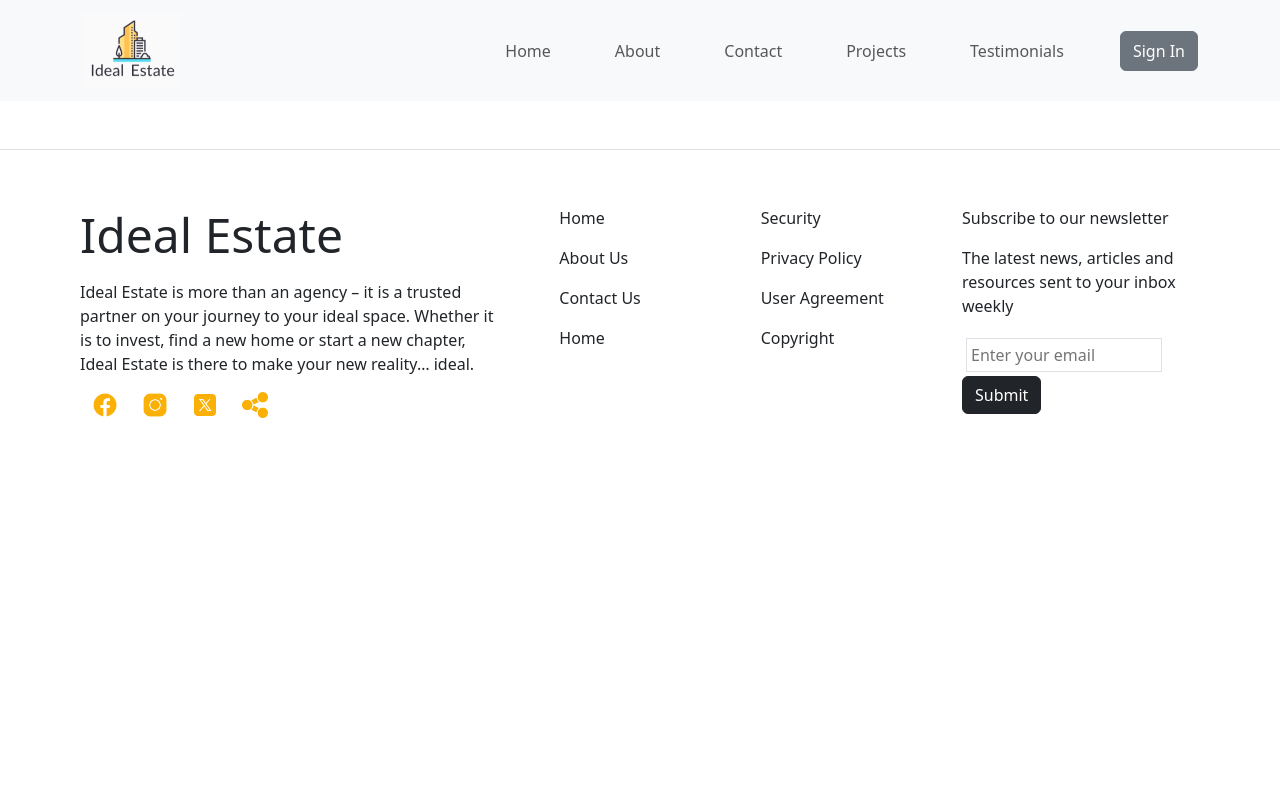
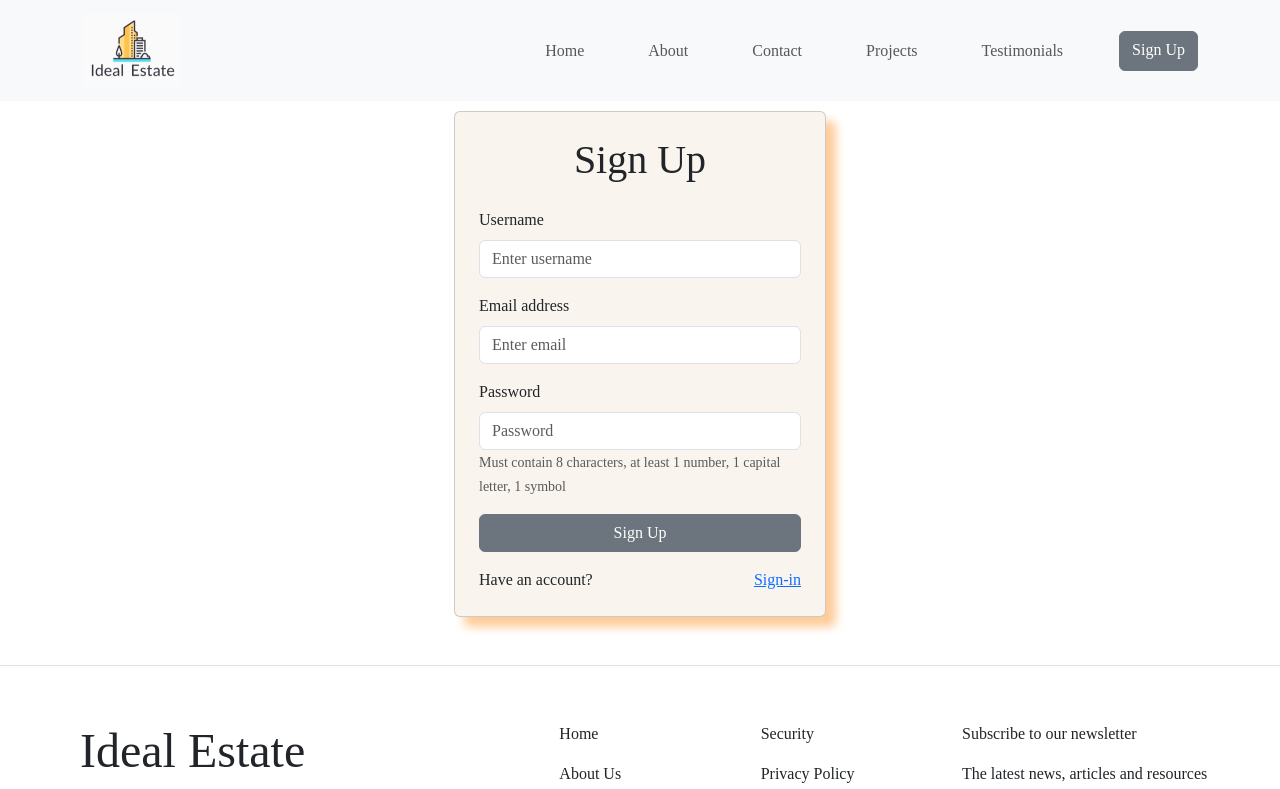
Before and after one commit to IGB-CE/real-estate, a React (Vite) app in the folder frontend/: page /sign-up in a window 1280 px wide. Shown: the top 789 px of the page. Built offline with nearby package versions, Linux system fonts and the light colour scheme.

Commit message:
complete sign up functionality

```diff
--- a/frontend/src/App.jsx
+++ b/frontend/src/App.jsx
@@ -7,6 +7,8 @@ import Footer from './components/Footer'
 import About from './pages/About';
 import Contact from './pages/Contact';
 import { ToastContainer } from 'react-toastify';
+import SignUp from './pages/SignUp';
+import SignIn from './pages/SignIn'
 
 const App = () => {
   return (
@@ -17,6 +19,8 @@ const App = () => {
         <Route path='/' element={<Home />} />
         <Route path='/about' element={<About />} />
         <Route path='/contact' element={<Contact />} />
+        <Route path='/sign-up' element={<SignUp />} />
+        <Route path='/sign-in' element={<SignIn />} />
       </Routes>
       <Footer />
     </div>
--- a/frontend/src/components/Navigationbar.jsx
+++ b/frontend/src/components/Navigationbar.jsx
@@ -18,7 +18,7 @@ const Navigationbar = () => {
           <Nav.Link href="/contact">Contact</Nav.Link>
           <Nav.Link href="/projects">Projects</Nav.Link>
           <Nav.Link href="/testimonials">Testimonials</Nav.Link>
-          <Button variant='secondary'>Sign In</Button>
+          <Button href="/sign-up" variant='secondary'>Sign Up</Button>
         </Nav>
       </Navbar.Collapse>
     </Container>
--- a/frontend/src/index.css
+++ b/frontend/src/index.css
@@ -3,6 +3,17 @@
 /* *{
     border: solid red 1px;
 } */
+
+* {
+    font-family: Josefin;
+}
+
+.card {
+    background-color: #F9F5EE;
+    box-shadow: 10px 10px 10px #ffcc99;
+    padding: 1%;
+    margin-top: 10px;
+}
 
 .project-row {
     overflow-x: auto;
--- /dev/null
+++ b/frontend/src/pages/SignIn.jsx
@@ -0,0 +1,9 @@
+import React from 'react'
+
+const SignIn = () => {
+  return (
+    <div>SignIn</div>
+  )
+}
+
+export default SignIn
--- /dev/null
+++ b/frontend/src/pages/SignUp.jsx
@@ -0,0 +1,93 @@
+import React, { useState } from 'react'
+import Container from 'react-bootstrap/Container';
+import Row from 'react-bootstrap/Row';
+import Col from 'react-bootstrap/Col';
+import Button from 'react-bootstrap/Button';
+import Form from 'react-bootstrap/Form';
+import { Link, useNavigate } from 'react-router';
+import '../index.css'
+
+const SignUp = () => {
+    const [formData, setFormData] = useState({})
+    const [error, setError] = useState(null)
+    const [loading, setLoading] = useState(false)
+    const navigate = useNavigate()
+    const handleChange = (e) => {
+        setFormData(
+            {
+                ...formData,
+                [e.target.id]: e.target.value
+            }
+        )
+    }
+    console.log(formData);
+
+    const handleSubmit = async (e) => {
+        e.preventDefault()
+        setLoading(true)
+        try {
+            const res = await fetch('http://localhost:5000/api/auth/signup',
+                {
+                    method: 'POST',
+                    headers: {
+                        'Content-Type': 'application/json',
+                    },
+                    body: JSON.stringify(formData)
+                })
+            const data = await res.json();
+            console.log(data);
+            if (data.success === false) {
+                setLoading(false)
+                setError(data.message)
+                return;
+            }
+            setLoading(false)
+            setError(null)
+            navigate('/sign-in')
+        } catch (error) {
+            setError(data.message)
+            setLoading(false)
+        }
+    }
+    return (
+        <Container fluid="sm" className="d-flex justify-content-center align-items-center">
+            <Row className="w-100 justify-content-center">
+                <Col xs={12} sm={8} md={6} lg={4} className="card p-4">
+                    <h1 className="text-center mb-4">Sign Up</h1>
+                    <Form onSubmit={handleSubmit}>
+                        <Form.Group className="mb-3">
+                            <Form.Label>Username</Form.Label>
+                            <Form.Control type="text" placeholder="Enter username" id='username' onChange={handleChange} />
+                        </Form.Group>
+
+                        <Form.Group className="mb-3">
+                            <Form.Label>Email address</Form.Label>
+                            <Form.Control type="email" placeholder="Enter email" id='email' onChange={handleChange} />
+                        </Form.Group>
+
+                        <Form.Group className="mb-3">
+                            <Form.Label>Password</Form.Label>
+                            <Form.Control type="password" placeholder="Password" id='password' onChange={handleChange} />
+                            <Form.Text className="text-muted">
+                                Must contain 8 characters, at least 1 number, 1 capital letter, 1 symbol
+                            </Form.Text>
+                        </Form.Group>
+
+                        <Button disabled={loading} variant="secondary" type="submit" className="w-100 mb-3">
+                            {loading ? 'Loading...' : 'Sign Up'}
+                        </Button>
+
+                    </Form>
+                    <div className="d-flex justify-content-between">
+                        <p className="mb-0">Have an account?</p>
+                        <Link to="/sign-in" className="text-primary">Sign-in</Link>
+                    </div>
+                    {error && <p className='text-danger'>{error}</p>}
+                </Col>
+            </Row>
+        </Container>
+
+    )
+}
+
+export default SignUp
```
